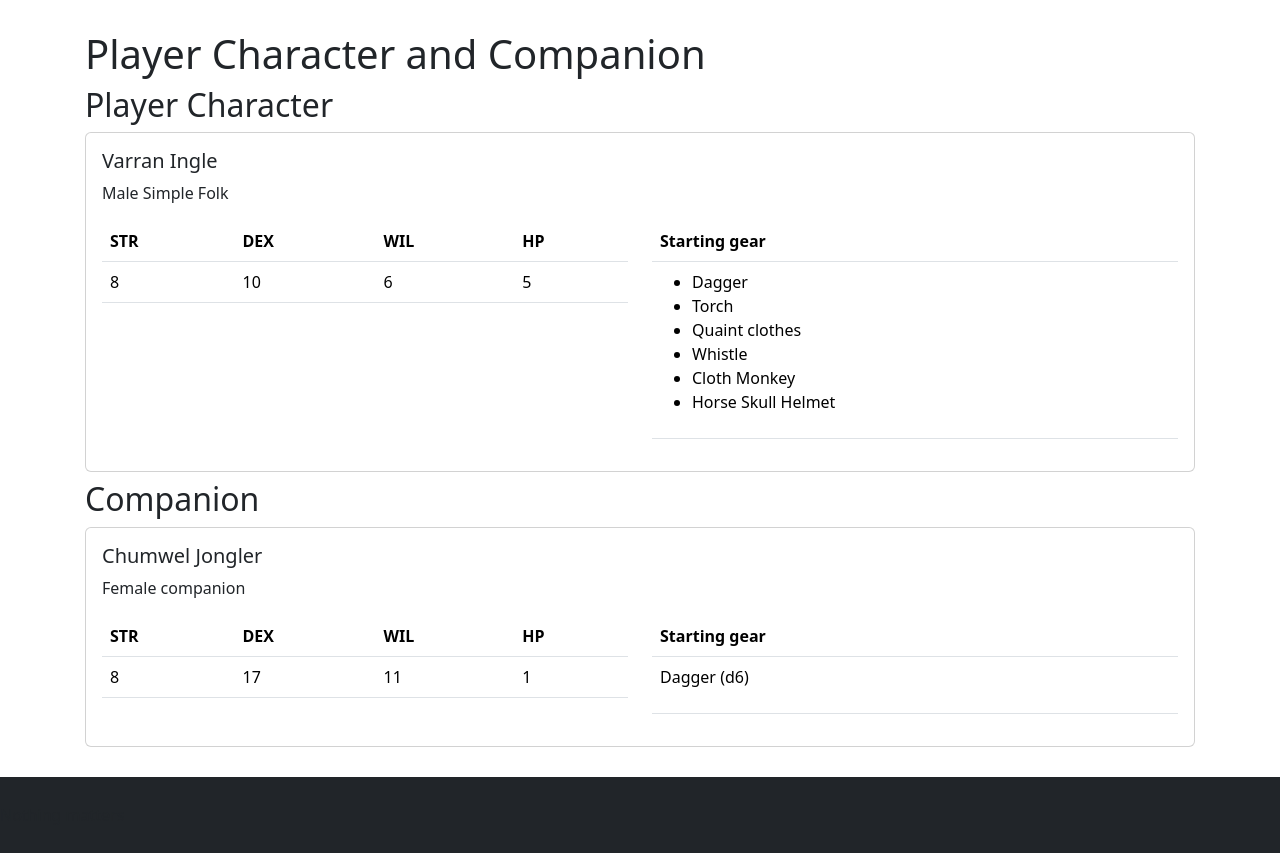
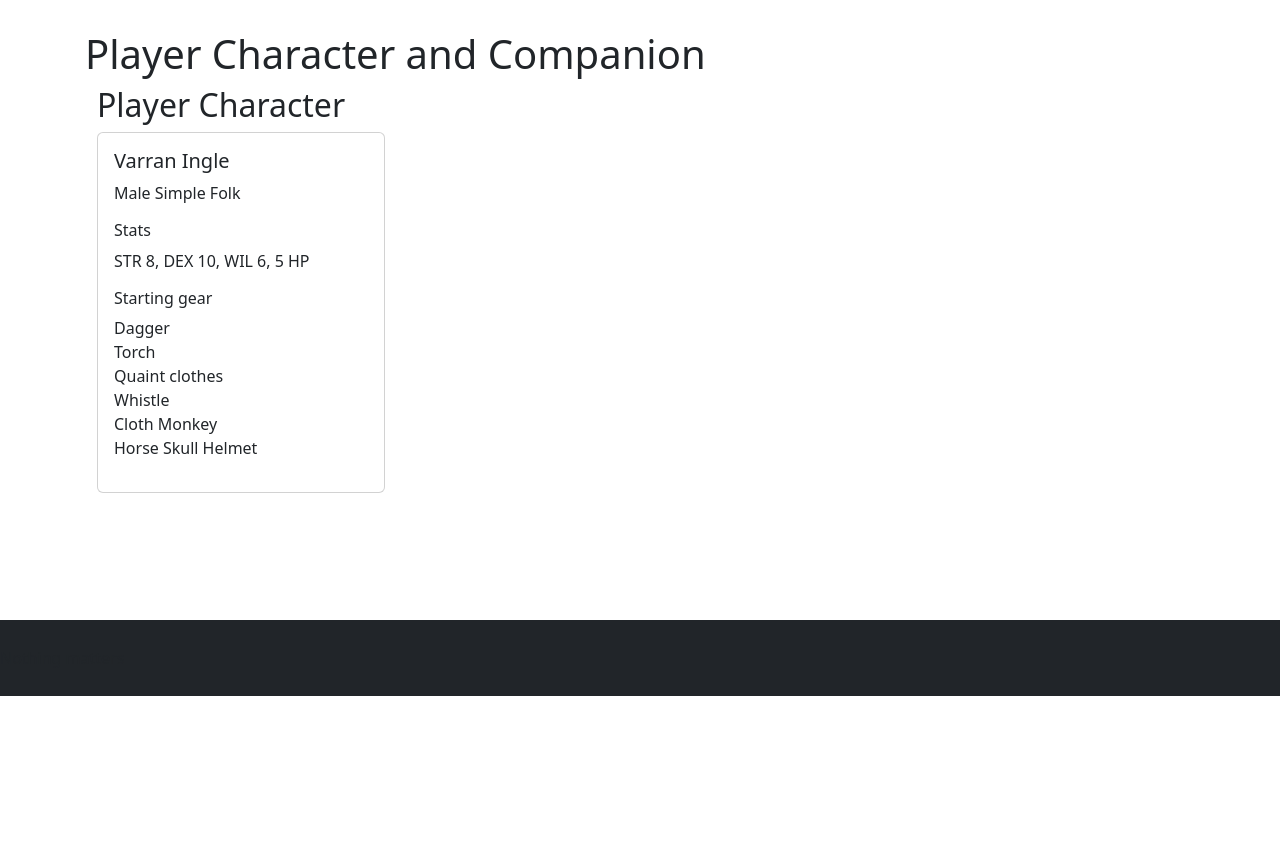
Before and after one commit to philippe-lemaire/ttrpg_tools, a Django app: page /into-the-odd/simple_folk_character in a window 1280 px wide. Shown: the part 120-973 px from the top of the page. After the commit the page ends 816 px from the top, so only its background shows below. Run offline with Django 4.2, Linux system fonts and the light colour scheme.

Commit message:
simplified pc and companion presentation

```diff
--- a/into_the_odd/templates/into_the_odd/create_character.html
+++ b/into_the_odd/templates/into_the_odd/create_character.html
@@ -1,100 +1,56 @@
 {% extends "into_the_odd/base_ito.html" %}
 
 {% block title %}
-Character Generator
+Into the Odd Character Generator
 {% endblock %}
 
 {% block content %}
 
 <h1>Player Character and Companion</h1>
+
+<div class="container">
+  <div class="row">
+    <div class="col">
       <h2>Player Character</h2>
 
-<div class="card mb-2">
+      <div class="card mt-2 mb-2" style="width: 18rem;">
         <div class="card-body">
           <h5 class="card-title">{{character.name}}</h5>
 
           <p>{{character.gender}} {{type}}</p>
           <div class="row">
+            <h6>Stats</h6>
+            <p>STR {{character.STR}}, DEX {{character.DEX}}, WIL {{character.WIL}}, {{character.HP}} HP</p>
+            <h6>Starting gear</h6>
+            <ul class="">
+            {% for item in character.starter_package %}<li class="list-group-item">{{item|safe}}</li>{% endfor %}
+            </ul>
+          </div><!-- row-->
+        </div><!--card-body-->
+      </div><!--card-->
+    </div><!--col-sm-->
+    {% for companion in companions %}
     <div class="col">
-            <table class="table">
-            <tr>
-                <th>STR</th>
-                <th>DEX</th>
-                <th>WIL</th>
-                <th>HP</th>
-            </tr>
-            <tr>
-                <td>{{character.STR}}</td>
-                <td>{{character.DEX}}</td>
-                <td>{{character.WIL}}</td>
-                <td>{{character.HP}}</td>
-            </tr>
-            </table>
-
-        </div>
-        <div class="col">
-            <table class="table">
-
-                    <tr>
-                        <th>Starting gear</th>
-                    </tr>
-                    <tr>
-                        <td>
-                            <ul>
-                            {% for item in character.starter_package %}<li>{{item|safe}}</li>{% endfor %}
-                            </ul>
-                        </td>
-                    </tr>
-            </table>
-        </div><!--col-->
-    </div><!-- row-->
-  </div>
-</div>
-
 
       <h2>Companion</h2>
 
-<div class="card mb-2">
+      <div class="card mt-2 mb-2" style="width: 18rem;">
         <div class="card-body">
           <h5 class="card-title">{{companion.name}}</h5>
-    <p>{{companion.gender}} companion</p>
+
+          <p>{{companion.gender}} {{type}}</p>
           <div class="row">
-        <div class="col">
-            <table class="table">
-            <tr>
-                <th>STR</th>
-                <th>DEX</th>
-                <th>WIL</th>
-                <th>HP</th>
-            </tr>
-            <tr>
-                <td>{{companion.STR}}</td>
-                <td>{{companion.DEX}}</td>
-                <td>{{companion.WIL}}</td>
-                <td>{{companion.HP}}</td>
-            </tr>
-            </table>
+            <h6>Stats</h6>
+            <p>STR {{companion.STR}}, DEX {{companion.DEX}}, WIL {{companion.WIL}}, {{companion.HP}} HP</p>
+            <h6>Starting gear</h6>
+            <p>{{companion.starter_package}}</p>
 
-        </div>
-        <div class="col">
-            <table class="table">
-
-                    <tr>
-                        <th>Starting gear</th>
-                    </tr>
-                    <tr>
-                        <td>
-                            <p>
-
-                                {{companion.starter_package}}
-
-                            </p>
-                        </td>
-                    </tr>
-            </table>
-        </div><!--col-->
           </div><!-- row-->
-  </div>
-</div>
+        </div><!--card-body-->
+      </div><!--card-->
+    </div><!--col-sm-->
+    {% endfor %}
+  </div><!--row-->
+</div><!--container-->
 
 {% endblock %}
--- a/into_the_odd/views.py
+++ b/into_the_odd/views.py
@@ -12,7 +12,7 @@ class IntoTheOddIndexView(generic.TemplateView):
 def create_character(request):
     context = {
         "character": game_logic.Character(),
-        "companion": game_logic.Companion(),
+        "companions": [game_logic.Companion() for _ in range(2)],
         "type": "Adventurer",
     }
     return render(
```
Lines whose indentation alone changed are shown as unchanged.
